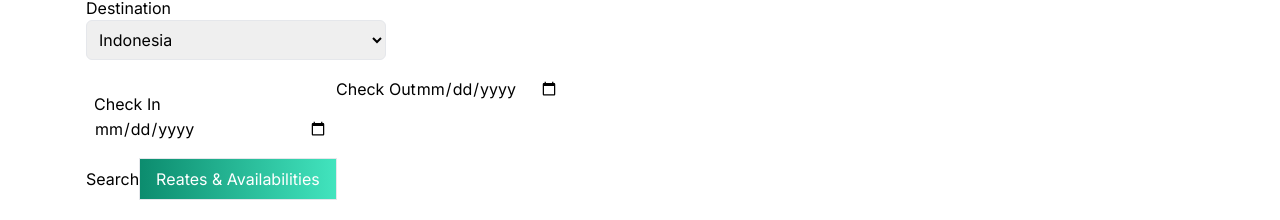
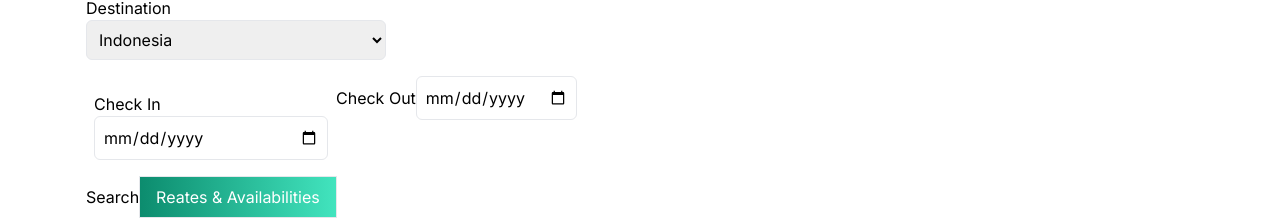
Before and after one commit to radosav-perisic/travelers-oasis, a React (Vite) app: page / in a window 1280 px wide. Shown: the part 1034-1254 px from the top of the page. Built offline with nearby package versions, Linux system fonts and the light colour scheme.

Commit message:
Style check-in and check-out inputs

```diff
--- a/src/components/Booking.jsx
+++ b/src/components/Booking.jsx
@@ -16,11 +16,11 @@ const Booking = () => {
             <div className='flex w-full'>
               <div className='flex flex-col w-full lg:max-w-[250px] my-2 p-2'>
               <label>Check In</label>
-              <input type='date'/>
+              <input className='border rounded-md p-2' type='date'/>
               </div>
               <div>
               <label>Check Out</label>
-              <input type='date'/>
+              <input className='border rounded-md p-2' type='date'/>
               </div>
               </div>
               <div>
```
